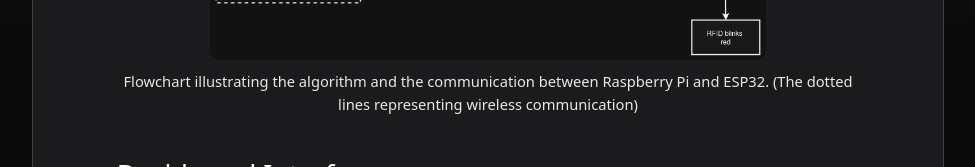
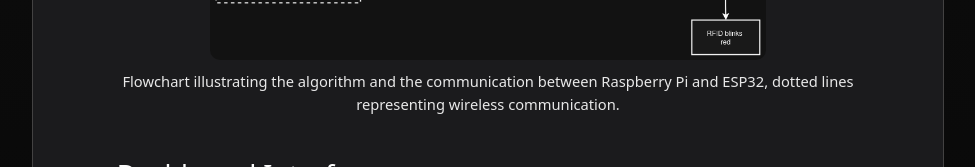
Before and after one commit to hedi3489/my-portfolio, a React (Vite) app: page /projects/iot-home-simulation in a window 1280 px wide. Shown: the part 2917-3084 px from the top of the page, without its empty margins (152-1127 px from the left). Built offline with nearby package versions, Linux system fonts and the light colour scheme.

Commit message:
Tiny fix

```diff
--- a/src/components/IoTProject.jsx
+++ b/src/components/IoTProject.jsx
@@ -120,12 +120,12 @@ function IoTProjectPage() {
                   {
                     src: iotFlowchart_Basic,
                     alt: "Smart home simulation flowchart",
-                    caption: 'Flowchart illustrating the algorithm and the communication between Raspberry Pi and ESP32. (The dotted lines representing wireless communication)'
+                    caption: 'Flowchart illustrating the algorithm and the communication between Raspberry Pi and ESP32, dotted lines representing wireless communication.'
                   },
                   {
                     src: iotFlowchart_Colored,
                     alt: "Smart home simulation flowchart",
-                    caption: 'Flowchart illustrating the algorithm and the communication between Raspberry Pi and ESP32. (The dotted lines representing wireless communication)'
+                    caption: 'Flowchart illustrating the algorithm and the communication between Raspberry Pi and ESP32, dotted lines representing wireless communication.'
                   }
                 ]}
               />
--- a/src/components/ProjectPageComponents.jsx
+++ b/src/components/ProjectPageComponents.jsx
@@ -68,7 +68,7 @@ function CaptionedImages({ imageList }) {
     let image = imageList[index % imageList.length];
     return <>
         <div className="flex flex-col flex-center captioned-image">
-            {imageList.length > 1 ? <button onClick={handleClick}>Next</button> : null }
+            {imageList.length > 1 ? <button onClick={handleClick} className="somebutton">Next</button> : null }
             <img
                 src={image.src}
                 alt={image.alt}
```
